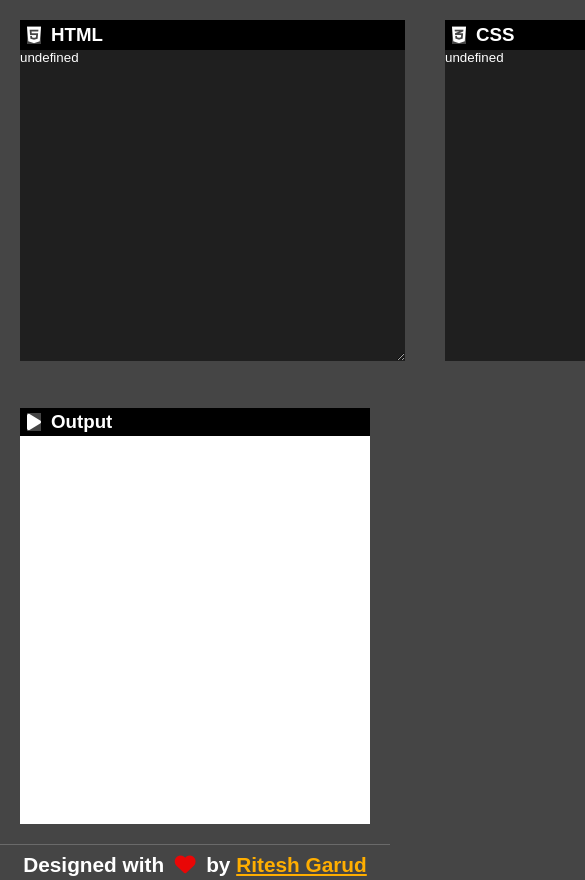
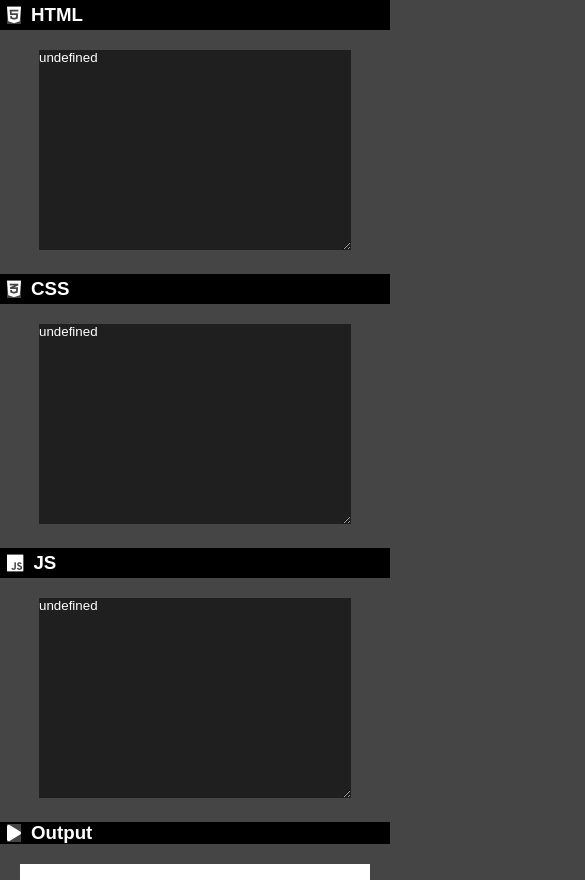
Before and after one commit to ritesh-120/live-code-editor, a plain HTML site: page index.html in a window 390 px wide. Shown: the top 880 px of the page, 585 px wide, since content can reach past the window. Drawn offline with Linux system fonts and the light colour scheme.

Commit message:
Edit Code

```diff
--- a/index.html
+++ b/index.html
@@ -9,11 +9,12 @@
      <title>Live Code Editor</title>
      <link rel="stylesheet" href="style.css">
      <script src="https://kit.fontawesome.com/cefc8ba12f.js" crossorigin="anonymous"></script>
+     <meta name="google-site-verification" content="PDyiUhIZlszJClIDUM_JFpZSiIbXJXAdW9TaORoyfhg" />
  </head>
 
  <body>
      <div class="code-editor">
-         <div class="code">
+        <div class="code">
              <div class="html-code">
                  <h3><i class="fa-brands fa-html5"></i>HTML</h3>
                  <textarea></textarea>
@@ -26,7 +27,7 @@
                  <h3><i class="fa-brands fa-js"></i>JS</h3>
                  <textarea spellcheck="false"></textarea>
              </div>
-         </div>
+        </div>
          <h3><i class="fa-solid fa-play"></i>Output</h3>
          <iframe id="result"></iframe>
      </div>
--- a/style.css
+++ b/style.css
@@ -82,3 +82,39 @@ iframe{
     font-size: 1.3rem;
     animation: pound 0.35s infinite alternate;
   }
+
+
+/* Media Queries start */
+@media (max-width: 450px) {
+body{
+    height: 1100px;
+    /* width: 100%; */
+}
+.code{
+    text-align: center;
+    justify-content: center;
+    display: flex;
+    flex-direction: column;
+}
+.code-editor{
+    height: 1200px;
+    width: auto;
+}
+textarea{
+    width: 80vw;
+    height: 200px;
+}
+h3{
+    margin: 0px;
+    width: 100vw;
+    margin-left: 0px;
+}
+iframe{
+    height: 100px;
+    border: 0;
+    outline: 0;
+}
+.footer .credit{
+    font-size: 15px;
+}
+}
```
